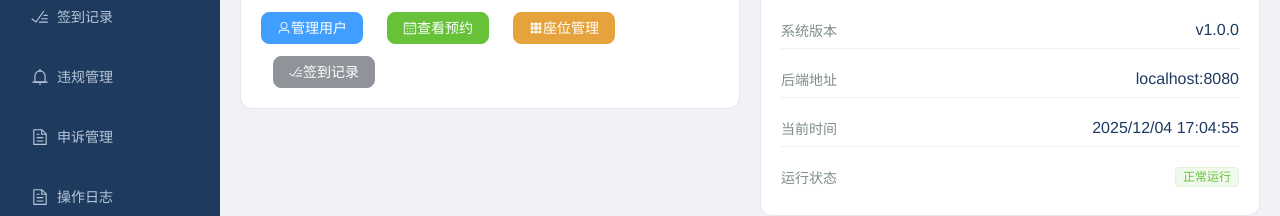
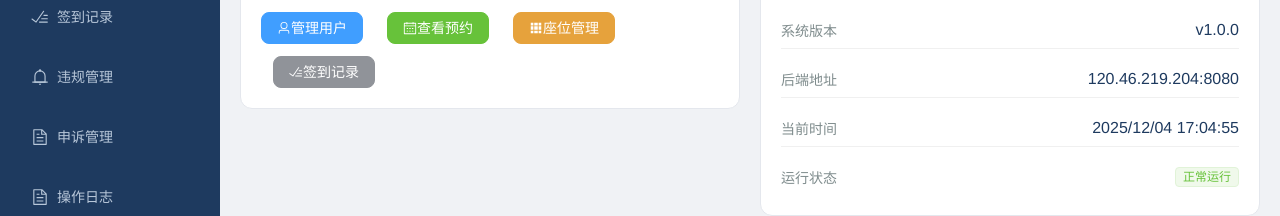
Before and after one commit to An-RnzZZ/Stu_rm_reser_msys_fe, a Vue app in the folder stu-web/: page /admin/dashboard in a window 1280 px wide. Shown: the part 375-591 px from the top of the page. Built offline with nearby package versions, Linux system fonts and the light colour scheme; no server answers; sample sign-in values are in the browser's storage.

Commit message:
更新 Dashboard.vue

```diff
--- a/stu-web/src/views/admin/Dashboard.vue
+++ b/stu-web/src/views/admin/Dashboard.vue
@@ -101,7 +101,7 @@
             </div>
             <div class="info-item">
               <span class="info-label">后端地址</span>
-              <span class="info-value">localhost:8080</span>
+              <span class="info-value">120.46.219.204:8080</span>
             </div>
             <div class="info-item">
               <span class="info-label">当前时间</span>
```
